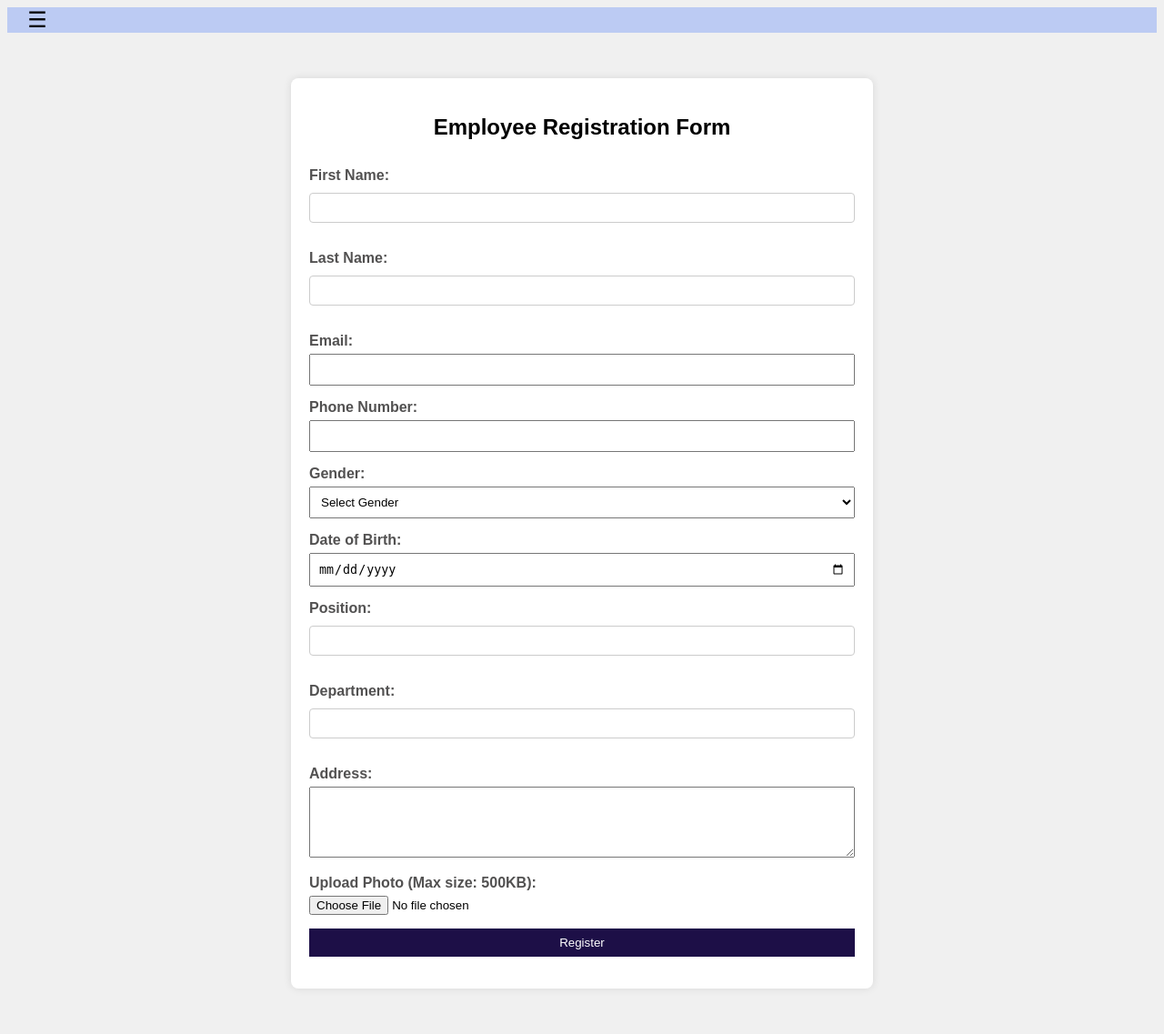
After one commit to Ananthuj/DSA2024, a Flask app: page /addemp in a window 1280 px wide. The commit adds this page. Shown: the whole page at 91% size. Run offline with Flask 3, Linux system fonts and the light colour scheme.

```diff
--- a/app.py
+++ b/app.py
@@ -1,5 +1,5 @@
-from flask import Flask, render_template, request, session, url_for, redirect
-
+from flask import Flask, render_template, request, session, url_for, redirect, Response
+import cv2
 
 app = Flask(__name__)
 
@@ -32,6 +32,43 @@ attendance_data = {
         {"id": "EMP005", "name": "Charlie", "status": "Present", "in_time": "10:00"},
     ],
 }
+face_cascade = cv2.CascadeClassifier(
+    cv2.data.haarcascades + "haarcascade_frontalface_default.xml"
+)
+
+
+def generate_frames():
+    # Capture video from the webcam
+    cap = cv2.VideoCapture(0)
+
+    while True:
+        success, frame = cap.read()
+        if not success:
+            break
+        else:
+            # Convert the frame to grayscale for face detection
+            gray = cv2.cvtColor(frame, cv2.COLOR_BGR2GRAY)
+
+            # Detect faces
+            faces = face_cascade.detectMultiScale(gray, 1.1, 4)
+
+            # Draw rectangle around the faces
+            for x, y, w, h in faces:
+                cv2.rectangle(frame, (x, y), (x + w, y + h), (255, 0, 0), 2)
+
+            # Encode the frame in JPEG format
+            ret, buffer = cv2.imencode(".jpg", frame)
+            frame = buffer.tobytes()
+
+            # Yield the frame for streaming
+            yield (b"--frame\r\n" b"Content-Type: image/jpeg\r\n\r\n" + frame + b"\r\n")
+
+
+@app.route("/video_feed")
+def video_feed():
+    return Response(
+        generate_frames(), mimetype="multipart/x-mixed-replace; boundary=frame"
+    )
 
 
 @app.route("/")
@@ -51,6 +88,11 @@ def submit():
     return render_template("index.html")
 
 
+@app.route("/addemp")
+def addemp():
+    return render_template("addemp.html")
+
+
 @app.route("/home")
 def home():
     if "username" in session:
--- a/static/style.css
+++ b/static/style.css
@@ -26,6 +26,15 @@ text-align: center;
 }
 h1{
     color: #251f59;
+}
+img {
+  width: 100%;
+  height: auto;
+  border: 2px solid #333;
+  border-radius: 10px;
+}
+h2{
+  text-align: center;
 }
 label{
     color: rgb(82, 81, 81);
@@ -121,3 +130,96 @@ background-color: #251f59;
     border: 1px solid #000;
     display: none; /* Initially hidden */
 }
+.attendance {
+  width: 65%;
+  padding: 20px;
+  border-right: 2px solid #000; /* Optional: to visually separate the two sections */
+}
+.video-stream {
+  width: 30%;
+  padding: 20px;
+
+}
+.attendence_cont{
+  display: flex;
+}
+.emp_container {
+  width: 600px;
+  margin: 50px auto;
+  background-color: #fff;
+  padding: 20px;
+  box-shadow: 0 0 10px rgba(0, 0, 0, 0.1);
+  border-radius: 8px;
+
+}
+
+
+.form-group {
+  margin-bottom: 15px;
+}
+.form-group label {
+  display: block;
+  margin-bottom: 5px;
+}
+.form-group input,
+.form-group select,
+.form-group textarea {
+  width: 100%;
+  padding: 8px;
+  box-sizing: border-box;
+}
+.form-group input[type="file"] {
+  padding: 0;
+}
+.form-group input[type="submit"] {
+  background-color: #1d0f47;
+  color: white;
+  border: none;
+  cursor: pointer;
+}
+.form-group input[type="submit"]:hover {
+  background-color: #4cae4c;
+}
+.error {
+  color: red;
+  margin-top: 10px;
+}
+/* Sidebar Styles */
+.sidebar {
+  display: none;
+  position: fixed;
+  height: 100%;
+  width: 200px;
+  top: 0;
+  left: 0;
+  background-color: #190d33;
+  padding-top: 20px;
+  z-index: 1;
+}
+.sidebar a {
+  padding: 10px 15px; /* Add padding */
+  text-decoration: none; /* Remove underline */
+  font-size: 20px; /* Increase font size */
+  color: white; /* White text color */
+  display: block; /* Make links appear below each other */
+}
+.sidebar a:hover {
+  background-color: #575757; /* Add a dark gray background on hover */
+}
+.closebtn {
+  font-size: 30px; /* Close button font size */
+  color: white; /* Close button color */
+  cursor: pointer; /* Pointer cursor on hover */
+  padding: 10px; /* Add padding */
+  background-color: transparent; /* Transparent background */
+  border: none; /* No border */
+  position: absolute; /* Position close button */
+  top: 10px; /* Align close button to the top */
+  left: 200px;
+}
+#navbar .hamburger {
+  font-size: 24px;
+  cursor: pointer;
+  display: inline-block;
+  margin-right: 20px;
+}
--- /dev/null
+++ b/templates/addemp.html
@@ -0,0 +1,106 @@
+<!DOCTYPE html>
+<html lang="en">
+<head>
+    <meta charset="UTF-8">
+    <meta name="viewport" content="width=device-width, initial-scale=1.0">
+    <link rel="stylesheet" href="static\style.css">
+    <title>Employee Registration Form</title>
+
+    <script>
+        function validateForm() {
+            const fileInput = document.getElementById('photo');
+            const file = fileInput.files[0];
+            const errorElement = document.getElementById('fileError');
+
+            if (file) {
+                const fileSize = file.size / 1024; // size in KB
+                if (fileSize > 500) {
+                    errorElement.textContent = "File size should be less than 500KB.";
+                    return false;
+                } else {
+                    errorElement.textContent = ""; // Clear the error if validation passes
+                }
+            }
+            return true;
+        }
+        function toggleSidebar() {
+                var sidebar = document.getElementById("mySidebar");
+                if (sidebar.style.display === "block") {
+                    sidebar.style.display = "none";
+                } else {
+                    sidebar.style.display = "block";
+                }
+            }
+            function closeSidebar() {
+                document.getElementById("mySidebar").style.display = "none";
+            }
+    </script>
+</head>
+<body>
+    <div id="navbar">
+        &nbsp;&nbsp;&nbsp;&nbsp;
+        <span class="hamburger" onclick="toggleSidebar()">&#9776;</span>
+      </div>
+      <div id="mySidebar" class="sidebar">
+        <button class="closebtn" onclick="closeSidebar()">&times;</button>
+        <br>
+        <a href="{{ url_for('home') }}">Home</a>
+        <a href="{{ url_for('index') }}">Logout</a>
+      </div>
+
+    <div class="emp_container">
+        <h2>Employee Registration Form</h2>
+        <form action="/submit_registration" method="POST" enctype="multipart/form-data" onsubmit="return validateForm()">
+            <div class="form-group">
+                <label for="firstName">First Name:</label>
+                <input type="text" id="firstName" name="firstName" required>
+            </div>
+            <div class="form-group">
+                <label for="lastName">Last Name:</label>
+                <input type="text" id="lastName" name="lastName" required>
+            </div>
+            <div class="form-group">
+                <label for="email">Email:</label>
+                <input type="email" id="email" name="email" required>
+            </div>
+            <div class="form-group">
+                <label for="phone">Phone Number:</label>
+                <input type="tel" id="phone" name="phone" required>
+            </div>
+            <div class="form-group">
+                <label for="gender">Gender:</label>
+                <select id="gender" name="gender" required>
+                    <option value="">Select Gender</option>
+                    <option value="Male">Male</option>
+                    <option value="Female">Female</option>
+                    <option value="Other">Other</option>
+                </select>
+            </div>
+            <div class="form-group">
+                <label for="dob">Date of Birth:</label>
+                <input type="date" id="dob" name="dob" required>
+            </div>
+            <div class="form-group">
+                <label for="position">Position:</label>
+                <input type="text" id="position" name="position" required>
+            </div>
+            <div class="form-group">
+                <label for="department">Department:</label>
+                <input type="text" id="department" name="department" required>
+            </div>
+            <div class="form-group">
+                <label for="address">Address:</label>
+                <textarea id="address" name="address" rows="4" required></textarea>
+            </div>
+            <div class="form-group">
+                <label for="photo">Upload Photo (Max size: 500KB):</label>
+                <input type="file" id="photo" name="photo" accept="image/*" required>
+                <div id="fileError" class="error"></div>
+            </div>
+            <div class="form-group">
+                <input type="submit" value="Register">
+            </div>
+        </form>
+    </div>
+</body>
+</html>
--- a/templates/tbl.html
+++ b/templates/tbl.html
@@ -8,6 +8,7 @@
 </head>
 <body>
     {% if employees %}
+    <h2>Attendance Details</h2>
     <table>
         <tr>
             <th>
```
Also changed, not shown: templates/home.html (+33 -2 lines), templates/index.html (line endings or trailing spaces).
